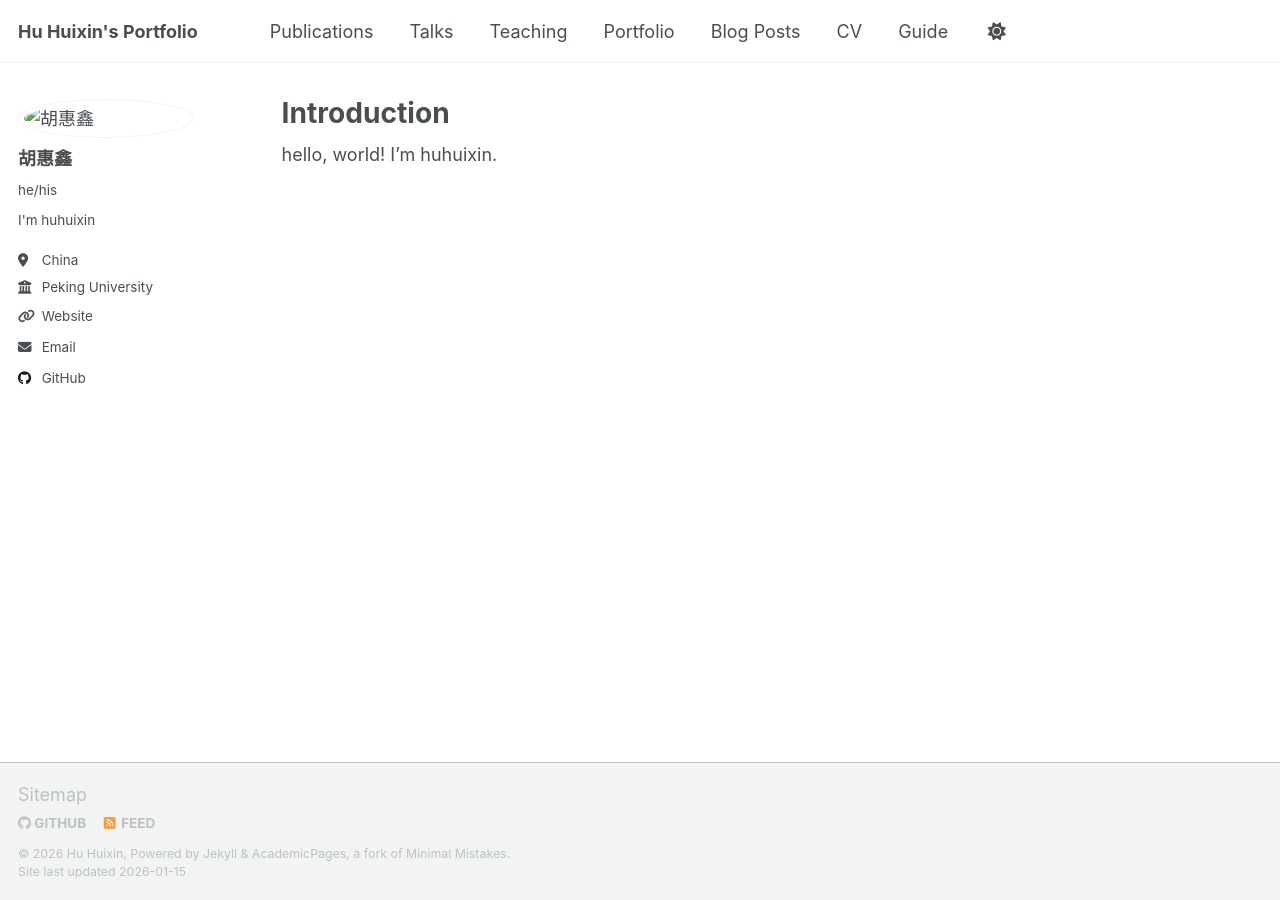
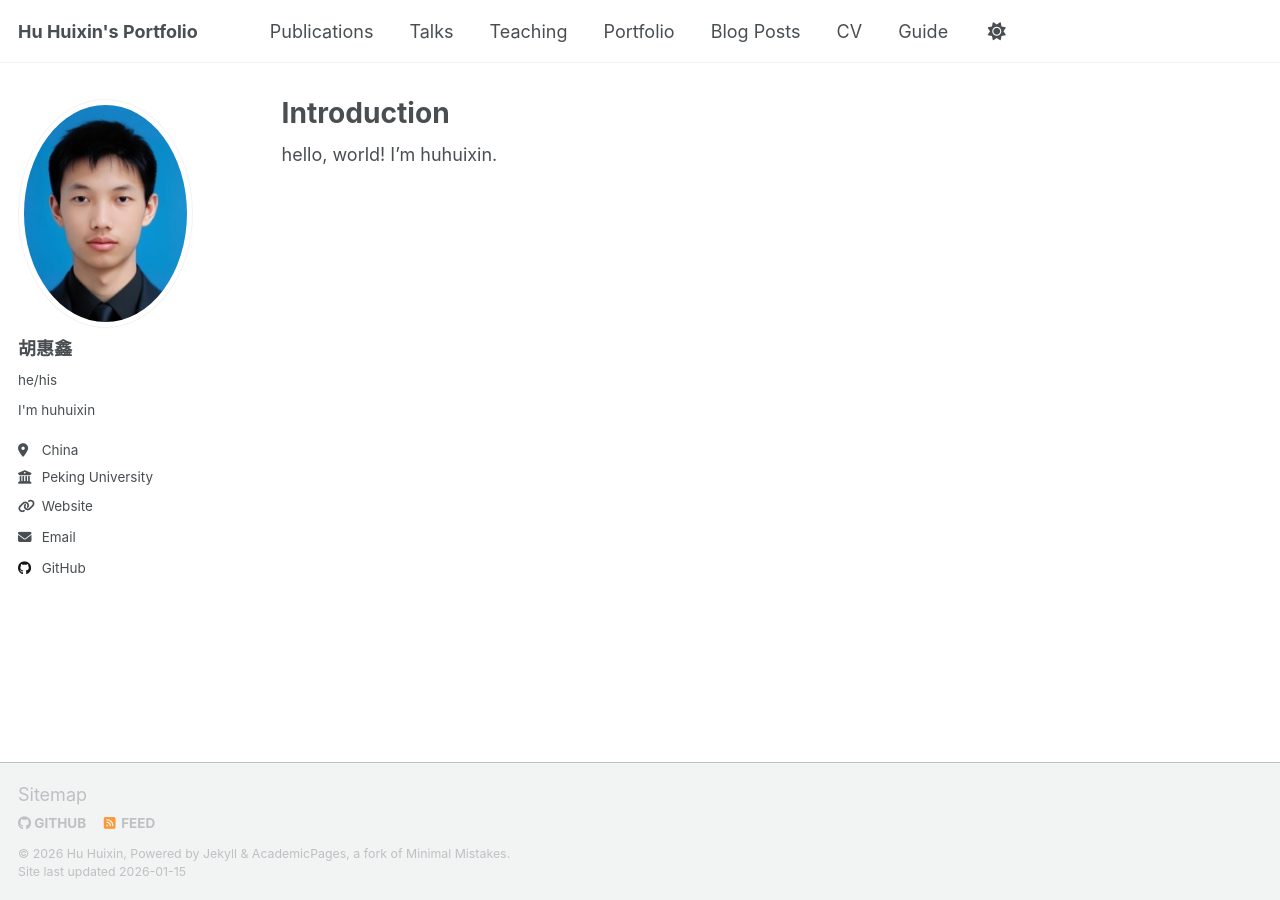
Before and after one commit to huhuixin-mm/huhuixin-mm.github.io, a Jekyll site: the page built from _pages/about.md, in a window 1280 px wide. Built offline with Jekyll 4.4.1, drawn with Linux system fonts in a browser that asks for light colours; a script that is not in the unit is left out.

Commit message:
更新头像路径格式

```diff
--- a/_config.yml
+++ b/_config.yml
@@ -23,7 +23,7 @@ repository               : "huhuixin-mm/huhuixin-mm.github.io"
 #               Additional customization can be done by editing /_includes/author-profile.html
 author:
   # Biographic information
-  avatar           : "./images/24002400_resized.jpg"
+  avatar           : "24002400_resized.jpg"
   name             : "胡惠鑫"
   pronouns         : "he/his" # example: "she/her"
   bio              : "I'm huhuixin"
```
